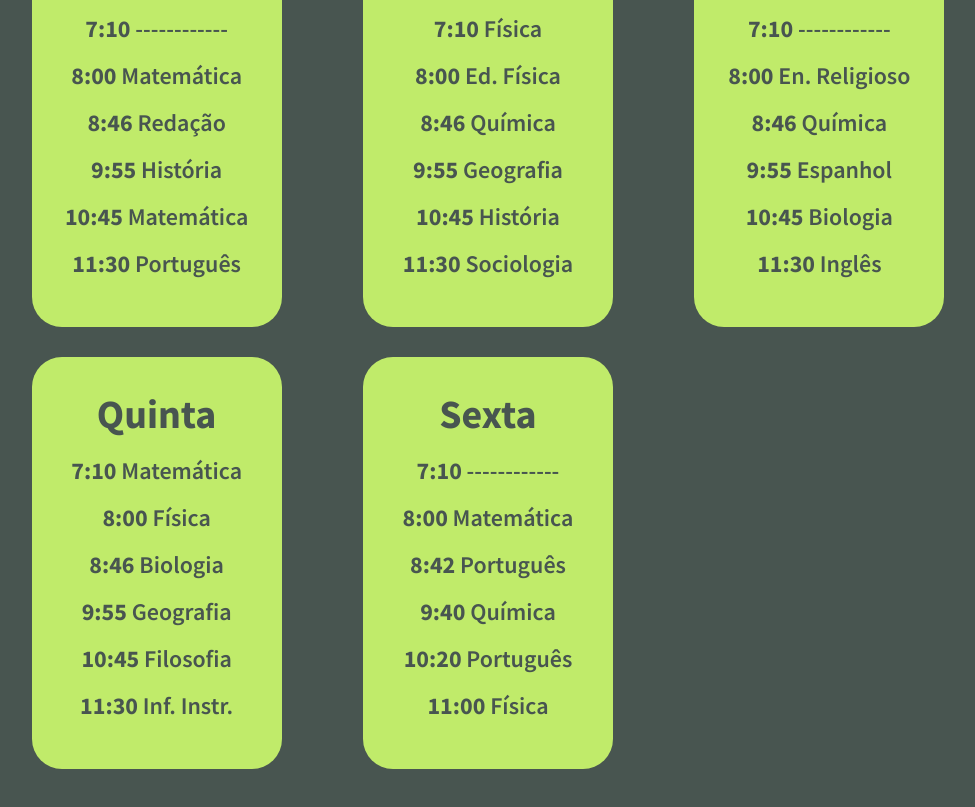
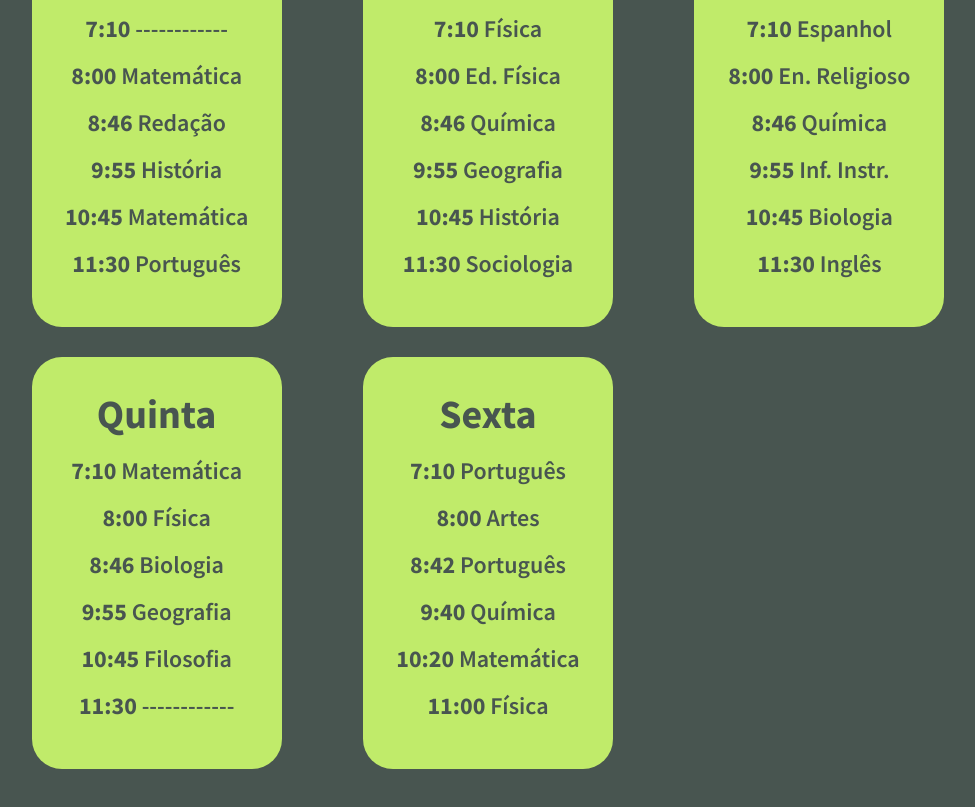
Before and after one commit to Biguelini/college-website, a plain HTML site: page horario.html in a window 1280 px wide. Shown: the part 407-1214 px from the top of the page, without its empty margins (152-1127 px from the left). Drawn offline with Linux system fonts and the light colour scheme.

Commit message:
upload horario.html

```diff
--- a/horario.html
+++ b/horario.html
@@ -44,10 +44,10 @@
                 </div>
                 <div class="card">
                     <h3>Quarta</h3>
-                    <p><span>7:10</span> ------------</p>
+                    <p><span>7:10</span> Espanhol</p>
                     <p><span>8:00</span> En. Religioso</p>
                     <p><span>8:46</span> Química</p>
-                    <p><span>9:55</span> Espanhol</p>
+                    <p><span>9:55</span> Inf. Instr.</p>
                     <p><span>10:45</span> Biologia</p>
                     <p><span>11:30</span> Inglês</p>
                 </div>
@@ -58,19 +58,19 @@
                     <p><span>8:46</span> Biologia</p>
                     <p><span>9:55</span> Geografia</p>
                     <p><span>10:45</span> Filosofia</p>
-                    <p><span>11:30</span> Inf. Instr.</p>
+                    <p><span>11:30</span> ------------</p>
                 </div>
                 <div class="card">
                     <h3>Sexta</h3>
-                    <p><span>7:10</span> ------------</p>
-                    <p><span>8:00</span> Matemática</p>
+                    <p><span>7:10</span> Português</p>
+                    <p><span>8:00</span> Artes</p>
                     <p><span>8:42</span> Português</p>
                     <p><span>9:40</span> Química</p>
-                    <p><span>10:20</span> Português</p>
+                    <p><span>10:20</span> Matemática</p>
                     <p><span>11:00</span> Física</p>
                 </div>
             </div>
         </div>
     </body>
 
-</html>
+</html>l
```
